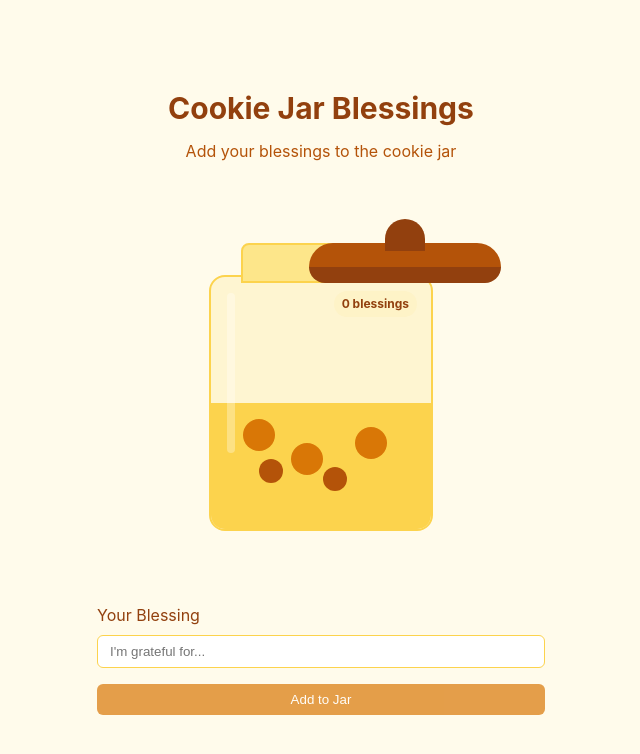
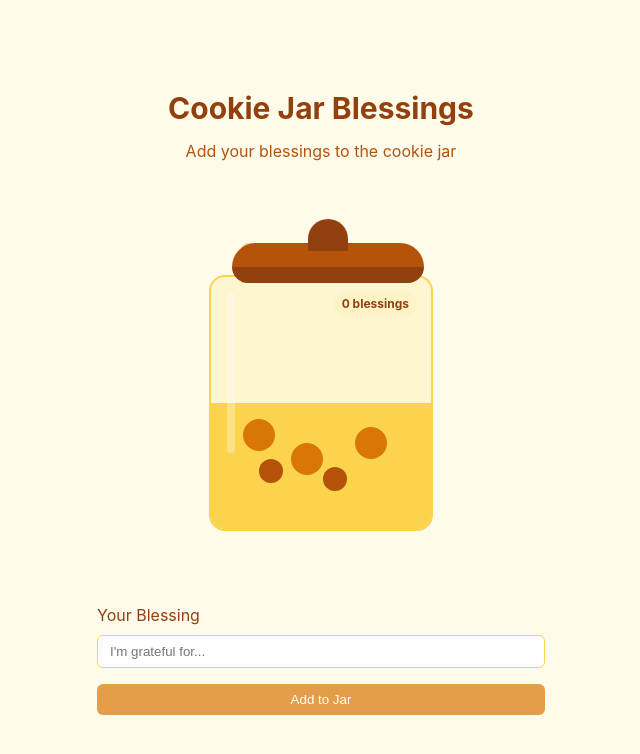
Before and after one commit to francislainy/cookie-jar, a React (Create React App) app: page / in a window 1280 px wide. Shown: the top 754 px of the page, without its empty margins (319-959 px from the left). Built offline with nearby package versions, Linux system fonts and the light colour scheme.

Commit message:
Fix alignment for jar lid

```diff
--- a/src/App.css
+++ b/src/App.css
@@ -199,7 +199,7 @@ body {
 .jar-lid {
   position: absolute;
   top: 0;
-  left: 50%;
+  left: 20%;
   transform: translateX(-50%);
   z-index: 20;
 }
```
